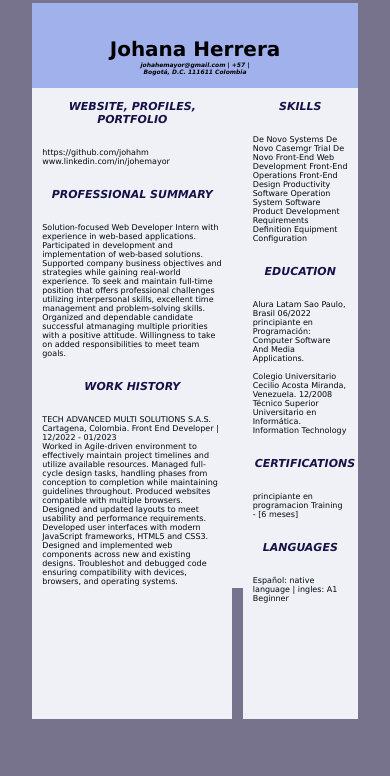
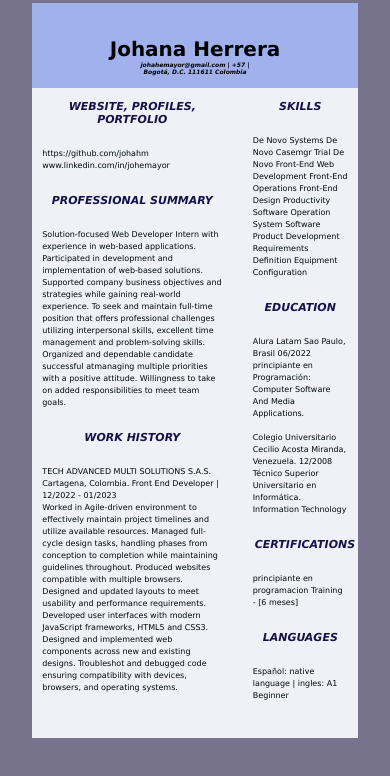
Before and after one commit to johahm/HVresumenCAN, a plain HTML site: page index.html in a window 390 px wide. Drawn offline with Linux system fonts and the light colour scheme.

Commit message:
Add files via upload

```diff
--- a/styles.css
+++ b/styles.css
@@ -26,8 +26,9 @@ body {
   background-color:#eff1f6;
   color:#010810;
   column-count: 2;
-  column-rule: 1px solid rgba(55, 55, 58, 0.577);
-  grid-template-columns: 1fr 400px;
+ /* column-rule: 1px solid rgba(55, 55, 58, 0.577);*/
+  grid-template-columns: 1fr 320px;
+  height: 700px;
 
 }
 .izquierda{
@@ -72,6 +73,7 @@ h5 {
 p{
     font-size:13px ;
     padding: 20px;
+    line-height: 1.5em;
 }
 
 /*RESONSIVE*/   /*RESONSIVE*/   /*RESONSIVE*/
@@ -110,7 +112,7 @@ p{
     column-count: 2;
   /*  column-rule: 1px solid rgba(55, 55, 58, 0.577);*/
     grid-template-columns: 3fr 115px;
-    height: 500px;
+    height: 650px;
   }
 
   .izquierda {
@@ -152,9 +154,10 @@ p{
       vertical-align: middle;
   }
   p{
-      font-size: 8px;
+    font-size: 8px;
     padding: 10px;
-      margin: auto;
+    margin: auto;
+    line-height: 1.5em;
   }
 
 }
```
